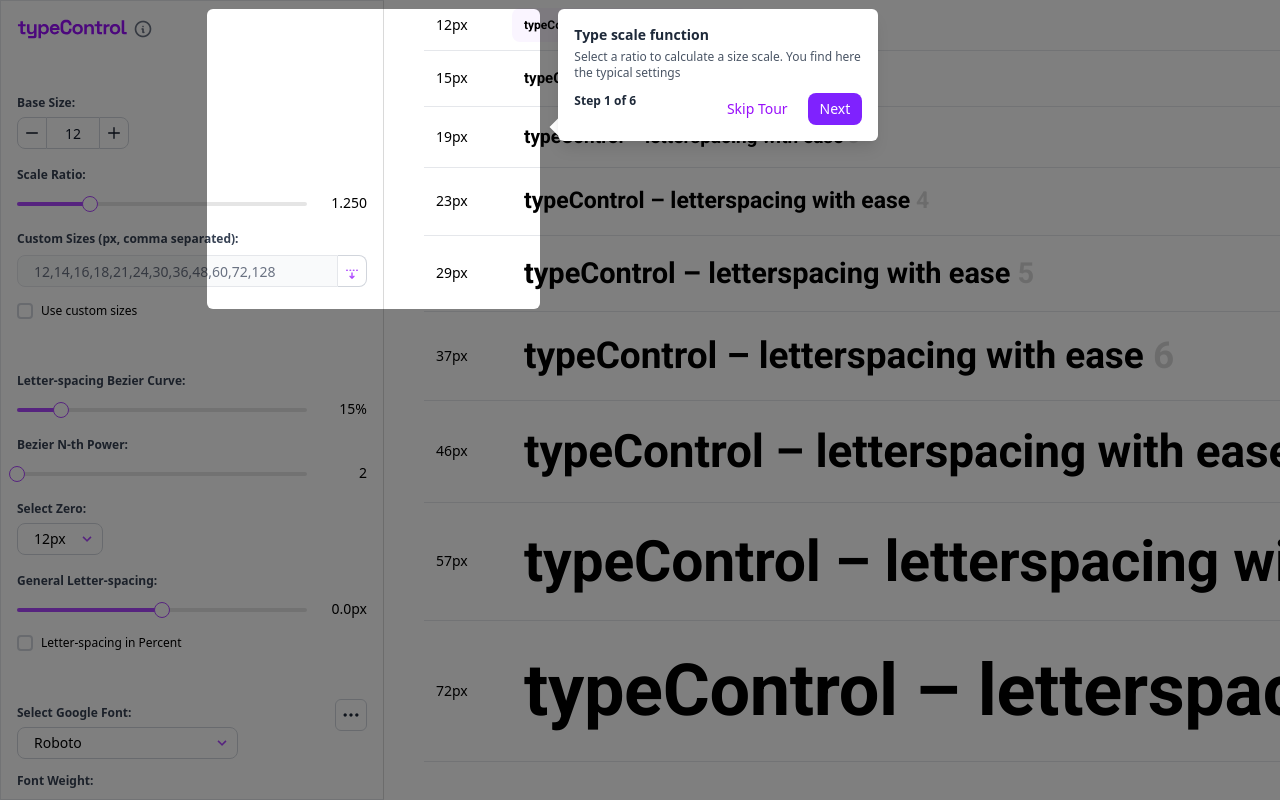
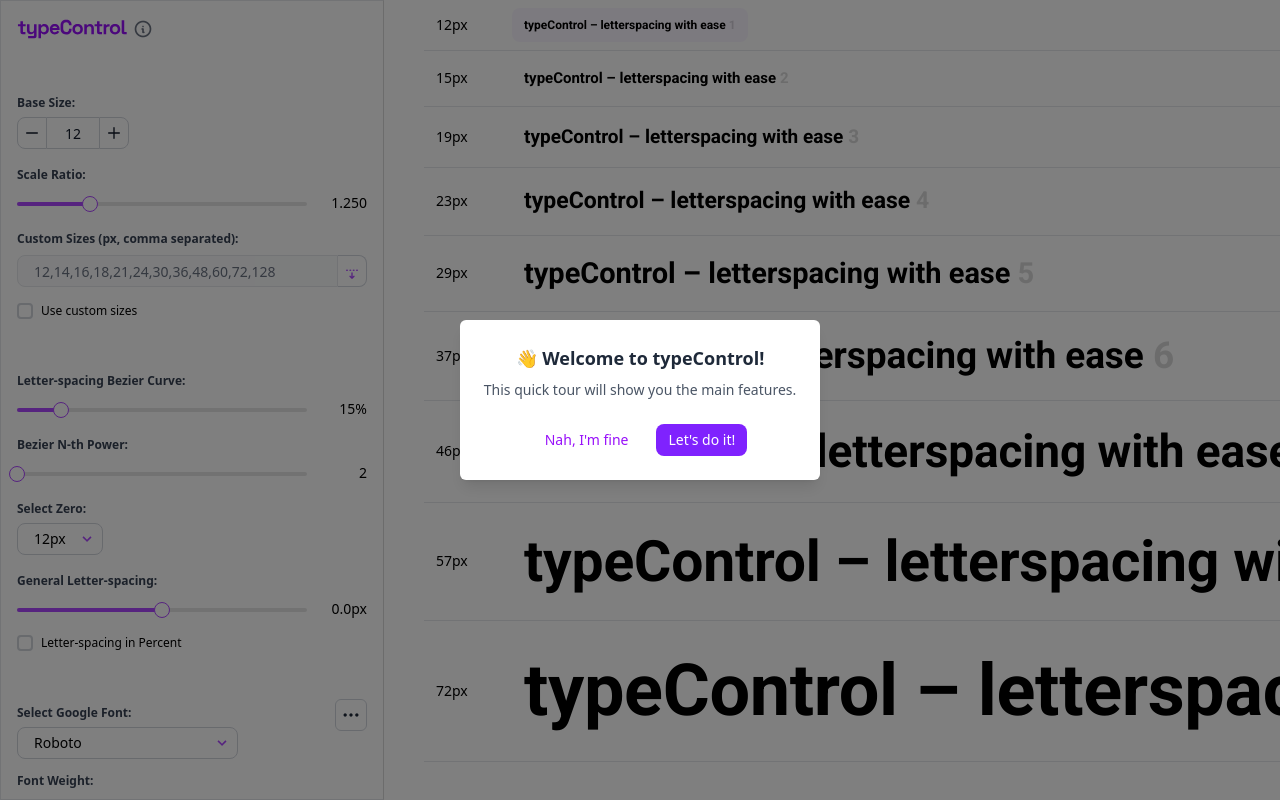
Before and after one commit to form-d/typecontrol-app, a Next.js app: page / in a window 1280 px wide. Shown: the top 800 px of the page. Built offline with nearby package versions, Linux system fonts and the light colour scheme.

Commit message:
welcome in guided tour

```diff
--- a/components/overlay/GuidedTour.tsx
+++ b/components/overlay/GuidedTour.tsx
@@ -11,6 +11,10 @@
   autoUpdate,
 } from "@floating-ui/react-dom";
 import Button from "../elements/Button";
+
+// --------------------------------------------
+// TYPES
+// --------------------------------------------
 
 export type Placement =
   | "top"
@@ -31,18 +35,30 @@
   title?: ReactNode;
   description?: ReactNode;
   placement?: Placement;
-  offset?: number;
+  offset?: number; // px from top when scrolling into view
+};
+
+type WelcomeStep = {
+  title?: ReactNode;
+  description?: ReactNode;
+  startLabel?: ReactNode;
+  skipLabel?: ReactNode;
 };
 
 type GuidedTourProps = {
   steps: TourStep[];
   onClose?: () => void;
   closeOnOverlayClick?: boolean;
+  welcome?: WelcomeStep;
 };
 
-const PADDING = 8;
+// --------------------------------------------
+// CONSTANTS/UTILS
+// --------------------------------------------
 
-// Virtual element for floating-ui placement
+const PADDING = 16;
+
+// Floating-ui virtual reference for highlight (with padding)
 function makeVirtualElement(rect: DOMRect) {
   return {
     getBoundingClientRect: () =>
@@ -60,11 +76,17 @@
   };
 }
 
+// --------------------------------------------
+// COMPONENT
+// --------------------------------------------
+
 export const GuidedTour: React.FC<GuidedTourProps> = ({
   steps,
   onClose,
   closeOnOverlayClick = false,
+  welcome,
 }) => {
+  const [showWelcome, setShowWelcome] = useState(!!welcome);
   const [current, setCurrent] = useState(0);
   const [position, setPosition] = useState({
     top: 0,
@@ -103,8 +125,62 @@
     placement: actualPlacement,
   } = floating;
 
-  // --- Scroll to target with offset, position overlay/tooltip before fade-in ---
+  // --------------------------------------------
+  // Centered Welcome Tooltip (portal)
+  // --------------------------------------------
+
+  const welcomeTooltip =
+    showWelcome && welcome
+      ? createPortal(
+          <div
+            className="fixed inset-0 z-[600] flex items-center justify-center pointer-events-auto bg-black/50"
+            style={{ transition: "background 0.3s" }}
+          >
+            <div className="bg-white rounded-md shadow-lg p-6 max-w-sm mx-auto flex flex-col items-center">
+              {welcome.title && (
+                <p className="text-lg font-bold text-gray-800 pb-2 text-center">
+                  {welcome.title}
+                </p>
+              )}
+              {welcome.description && (
+                <p className="text-sm text-gray-600 pb-6 text-center">
+                  {welcome.description}
+                </p>
+              )}
+              <div className="flex gap-4">
+                <Button
+                  variant="text"
+                  size="small"
+                  onClick={() => {
+                    setShowWelcome(false);
+                    setTimeout(() => onClose?.(), 300);
+                  }}
+                >
+                  {welcome.skipLabel ?? "Skip"}
+                </Button>
+                <Button
+                  variant="primary"
+                  size="small"
+                  onClick={() => setShowWelcome(false)}
+                >
+                  {welcome.startLabel ?? "Start Tour"}
+                </Button>
+              </div>
+            </div>
+          </div>,
+          document.body
+        )
+      : null;
+
+  // --------------------------------------------
+  // Step highlight, scroll, and floating-ui setup
+  // --------------------------------------------
+
   useEffect(() => {
+    // Only run when NOT on welcome
+    if (showWelcome) return;
+
+    let tipTimer: ReturnType<typeof setTimeout>;
     const el = document.querySelector(step.target) as HTMLElement | null;
     if (el) {
       const offset = step.offset ?? 0;
@@ -135,14 +211,14 @@
       setShowTooltip(false);
     };
     // eslint-disable-next-line
-  }, [current, step.target]);
+  }, [current, step.target, showWelcome]);
 
-  // Set up floating ref
+  // Set up floating ref for tooltip
   const tooltipRef = (node: HTMLDivElement | null) => {
     refs.setFloating(node);
   };
 
-  // Fade-in animation for overlay/tooltip
+  // Resize spotlight + floating-ui on window resize (when not in welcome)
   useEffect(() => {
     setShowOverlay(true);
     const tipTimer = setTimeout(() => {
@@ -168,9 +244,12 @@
     };
     window.addEventListener("resize", handleResize);
     return () => window.removeEventListener("resize", handleResize);
-  }, [step.target, refs]);
+  }, [step.target, refs, showWelcome]);
 
-  // Close with fade-out
+  // --------------------------------------------
+  // Navigation
+  // --------------------------------------------
+
   const handleClose = () => {
     setIsExiting(true);
     setShowTooltip(false);
@@ -182,11 +261,12 @@
     }, 200);
   };
 
-  // Step navigation
   const changeStep = (newIndex: number) => {
     setShowTooltip(false);
     setTimeout(() => {
       setCurrent(newIndex);
+      setShowOverlay(false);
+      setIsEntering(true);
       setTimeout(() => setShowTooltip(true), 100);
     }, 300);
   };
@@ -200,7 +280,10 @@
 
   const skip = () => handleClose();
 
-  // Floating-ui arrow positioning (derive on each render)
+  // --------------------------------------------
+  // Floating-ui arrow
+  // --------------------------------------------
+
   type Side = "top" | "bottom" | "left" | "right";
   const opposite: Record<Side, Side> = {
     top: "bottom",
@@ -212,11 +295,13 @@
   const staticSide = opposite[baseSide];
   const arrowX = middlewareData.arrow?.x ?? 0;
   const arrowY = middlewareData.arrow?.y ?? 0;
-  console.log("staticSide :>> ", staticSide);
 
-  // Tooltip and Arrow in a single absolutely positioned container
+  // --------------------------------------------
+  // Floating-ui Tooltip + Arrow Portal
+  // --------------------------------------------
+
   const tooltipAndArrow =
-    showTooltip && !isExiting
+    showTooltip && !isExiting && !showWelcome
       ? createPortal(
           <div
             ref={tooltipRef}
@@ -280,7 +365,14 @@
         )
       : null;
 
+  // --------------------------------------------
+  // Render!
+  // --------------------------------------------
+
   return (
+    <>
+      {welcomeTooltip}
+      {!showWelcome && (
         <>
           {/* Overlay */}
           <div
@@ -292,7 +384,7 @@
           >
             {/* Spotlight */}
             <div
-          className={`fixed pointer-events-none transition-all duration-200 ease-in-out rounded-md ${
+              className={`fixed pointer-events-none transition-all duration-500 ease-in-out rounded-md ${
                 isEntering ? "transition-none" : "transition-all"
               }`}
               style={{
@@ -307,5 +399,7 @@
           {/* Tooltip and Arrow (portaled) */}
           {tooltipAndArrow}
         </>
+      )}
+    </>
   );
 };
--- a/context/GlobalStateContext.tsx
+++ b/context/GlobalStateContext.tsx
@@ -350,7 +350,18 @@
       {children}
       <Modal />
       <Snackbar />
-      {isTourOpen && <GuidedTour steps={tourSteps} onClose={closeTour} />}
+      {isTourOpen && (
+        <GuidedTour
+          welcome={{
+            title: "👋 Welcome to typeControl!",
+            description: "This quick tour will show you the main features.",
+            startLabel: "Let's do it!",
+            skipLabel: "Nah, I'm fine",
+          }}
+          steps={tourSteps}
+          onClose={closeTour}
+        />
+      )}
     </GlobalStateContext.Provider>
   );
 };
```
Lines whose indentation alone changed are shown as unchanged.
